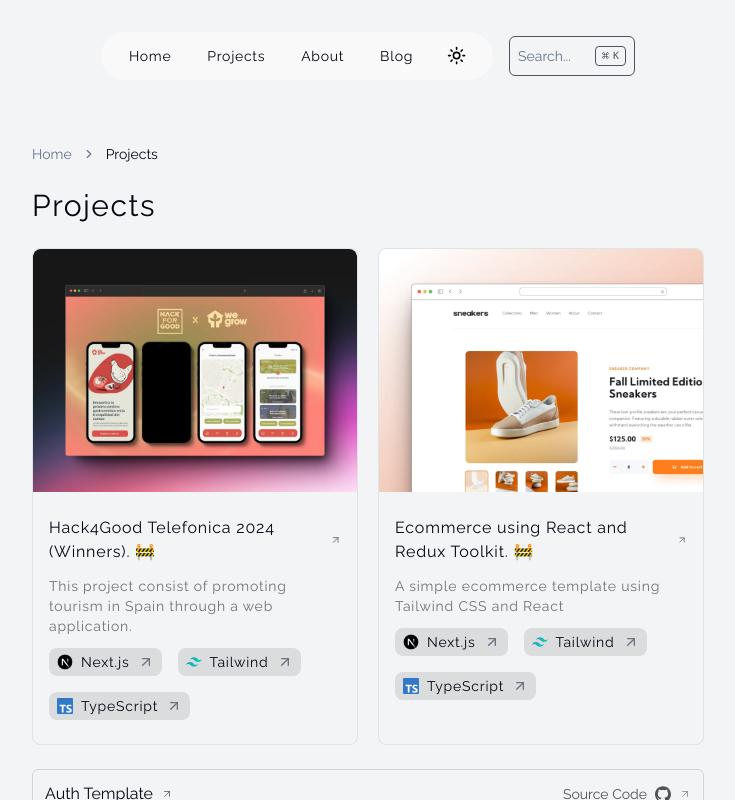
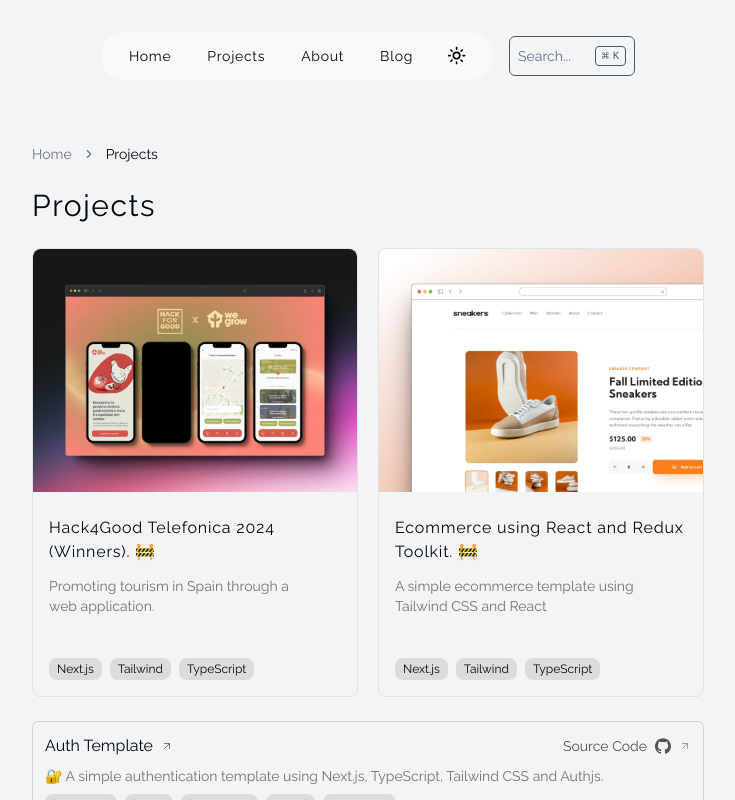
Before and after one commit to ecaleb97/ecaleb.dev, a Next.js app: page /projects in a window 1280 px wide. Shown: the top 800 px of the page, without its empty margins (272-1007 px from the left). Built offline with nearby package versions, Linux system fonts and the light colour scheme.

Commit message:
refactor: Update UI component styles and remove unnecessary code

```diff
--- a/src/components/contact/contact.tsx
+++ b/src/components/contact/contact.tsx
@@ -62,7 +62,7 @@ export function Contact() {
       <SectionHeading>
         Contact
       </SectionHeading>
-      <p className='tracking-wider text-sm text-gray-500 dark:text-white leading-7'>
+      <p className='text-sm text-gray-500 dark:text-white leading-7'>
         Please contact me if you have any questions or would like to work together {' '}
         <a
           href="mailto:ecaleb.vz@gmail.com"
--- a/src/components/experience/experience-item.tsx
+++ b/src/components/experience/experience-item.tsx
@@ -43,8 +43,8 @@ export function ExperienceItem({
           target="_blank"
           rel="noopener"
           className="group flex w-max items-center text-pretty text-sm
-              text-neutral-600 transition-colors duration-150 hover:text-black
-              dark:border-neutral-800 dark:text-neutral-400 dark:hover:text-white"
+          text-neutral-600 transition-colors duration-150 hover:text-black
+          dark:border-neutral-800 dark:text-neutral-400 dark:hover:text-white"
         >
           <span>{company}</span>
           <ArrowUpRight
@@ -56,7 +56,7 @@ export function ExperienceItem({
       </div>
       <p
         className="mt-3 text-pretty text-sm text-gray-500 dark:text-white
-            tracking-wider leading-7"
+        leading-7"
       >
         {description}
       </p>
--- a/src/components/header/header.tsx
+++ b/src/components/header/header.tsx
@@ -95,7 +95,7 @@ export function Header () {
               </Button>
             </DropdownMenuTrigger>
             <DropdownMenuContent
-              className='border border-gray-500 rounded-md
+              className='border border-gray-300 rounded-md
               m-4 p-4 pr-[80px] dark:bg-customDark md:hidden'
             >
               <DropdownMenuGroup>
--- a/src/components/intro/intro.tsx
+++ b/src/components/intro/intro.tsx
@@ -37,7 +37,7 @@ export function Intro() {
             <ChevronRight className="ml-1 size-3 transition-transform duration-300 ease-in-out group-hover:translate-x-0.5" />
           </AnimatedGradientText> */}
           <p
-            className='text-sm tracking-wide leading-[30px] pb-3 text-pretty
+            className='text-sm leading-[30px] pb-3 text-pretty
             text-gray-500 dark:text-white'
           >
             I&apos;m a {' '}
--- a/src/components/project/project-item.tsx
+++ b/src/components/project/project-item.tsx
@@ -11,10 +11,9 @@ export function ProjectItem({
   href
 }: ProjectProps) {
   return (
-    <li
+    <div
       className='w-full rounded-lg border border-[#dbe5e5] dark:border-[#2e2e2e]
     hover:scale-105 transition cursor-pointer'>
-      <div className='w-full rounded-lg'>
       <Image
         src={imageUrl}
         alt={title}
@@ -23,49 +22,43 @@ export function ProjectItem({
         priority
         className='rounded-t-lg object-cover w-full'
       />
-        <article
+      <div
         className='w-full px-4 py-6 rounded-b-lg flex flex-col gap-3
         dark:text-[#fafafa]'
       >
-          <header>
-            <Link href={href} target='_blank' rel='noopener noreferrer'>
+        <div className='space-y-3'>
           <h3
             className='text-base font-thin tracking-[0.05rem] flex items-center gap-2
             hover:underline cursor-pointer transition'
           >
+            <Link href={href} target='_blank' rel='noopener noreferrer'>
               {title}
-                <ArrowUpRight className='text-gray-500' size={14} />
+              {/* <ArrowUpRight className='text-gray-500' size={14} /> */}
+            </Link>
           </h3>
-            </Link>
-
-          </header>
+          <div className='max-w-full prose dark:prose-invert text-pretty'>
             <p
               className='text-sm text-neutral-500 dark:text-neutral-400'
             >
               {description}
             </p>
-          <footer>
-            <ul className='flex flex-wrap gap-4'>
+          </div>
+        </div>
+      </div>
+      <footer className='p-4 text-pretty mt-auto flex flex-col'>
+        <ul className='flex flex-wrap gap-2'>
           {tags.map((tag: ProjectTag) => (
-                <li
-                  key={tag.framework}
+            <li key={tag.framework}>
+              <span
                 className='bg-customDark/10 dark:bg-[#fafafa]/10
-                  rounded-lg px-2 py-1 hover:scale-105 transition cursor-pointer'
+                rounded-lg px-2 py-1 text-xs'
               >
-                  <div className='flex flex-wrap items-center gap-2'>
-                    {tag.icon}
-                    <a href={`${tag.link}`} target='_blank' className='text-sm font-extralight'>
                 {tag.framework}
-                    </a>
-                    <ArrowUpRight size={16} className='text-gray-500' />
-                  </div>
+              </span>
             </li>
           ))}
         </ul>
       </footer>
-
-        </article>
     </div>
-    </li>
   );
 }
--- a/src/components/project/project-list.tsx
+++ b/src/components/project/project-list.tsx
@@ -10,7 +10,7 @@ export function ProjectList() {
   const projectsData = [
     {
       title: 'Hack4Good Telefonica 2024 (Winners). 🚧',
-      description: 'This project consist of promoting tourism in Spain through a web application.',
+      description: 'Promoting tourism in Spain through a web application.',
       tags: project1,
       imageUrl: hack4good,
       href: 'https://hack4good-xi.vercel.app/',
@@ -26,7 +26,7 @@ export function ProjectList() {
 
   return (
     <>
-      <ul className="grid grid-cols-1 gap-5 sm:grid-cols-2 tracking-wider">
+      <div className="grid grid-cols-1 gap-5 sm:grid-cols-2">
         {projectsData.map((project) => (
           <ProjectItem
             key={project.title}
@@ -37,7 +37,7 @@ export function ProjectList() {
             href={project.href}
           />
         ))}
-      </ul>
+      </div>
       <DefaultProjects />
     </>
 
```
Lines whose indentation alone changed are shown as unchanged.
